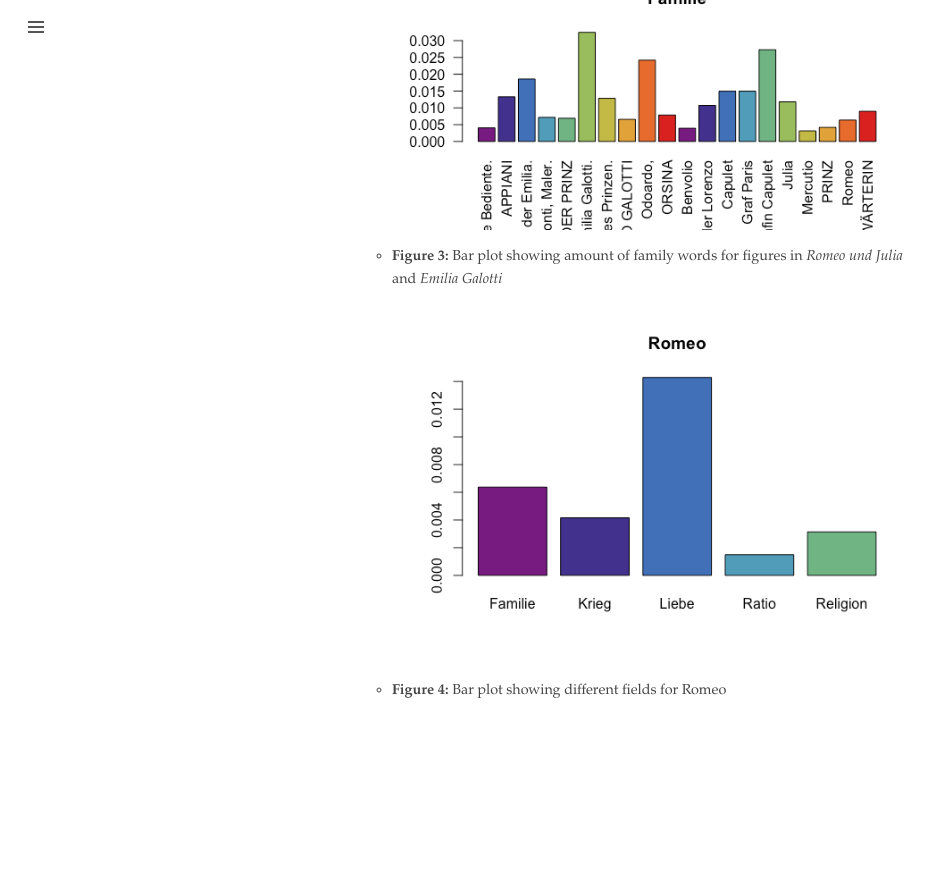
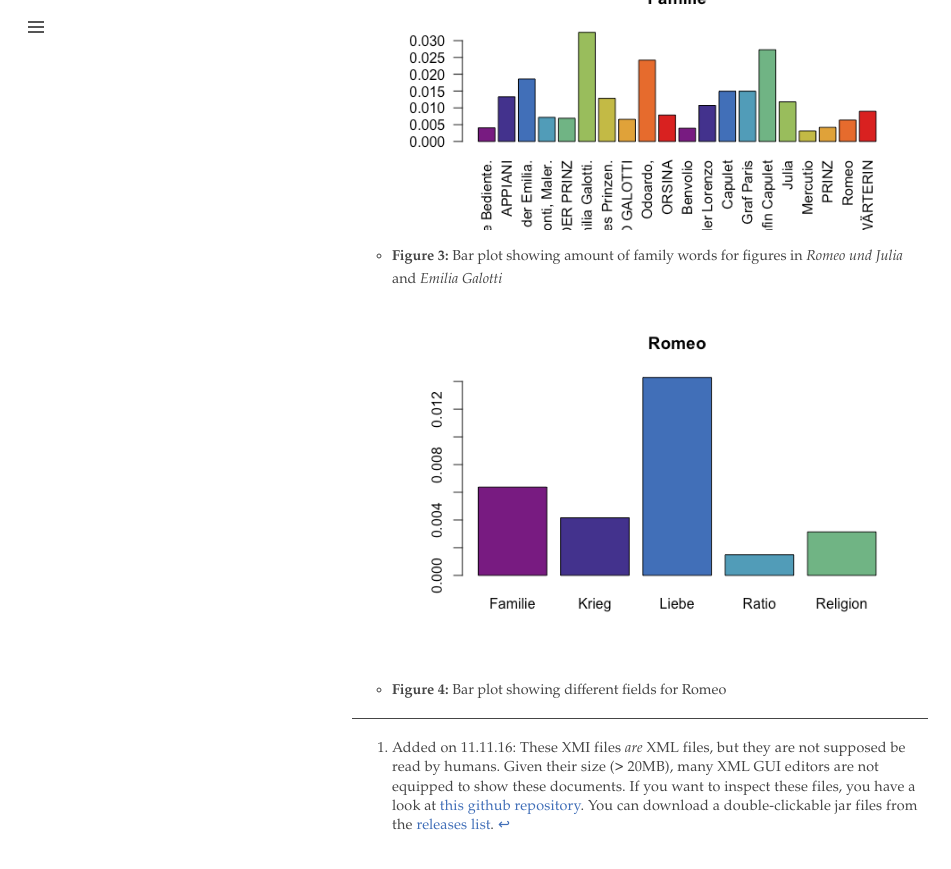
Before and after one commit to quadrama/quadrama.github.io, a Jekyll site: the page built from _posts/2016-10-21-analysing-speech.md, in a window 1280 px wide and 900 px high, scrolled down 6508 px. Shown: the top 869 px of the window, without its empty margins (0-951 px from the left). Built offline with Jekyll 4.4.1, drawn with Linux system fonts in a browser that asks for light colours; nearby versions of some CDN libraries; library files that are not in the unit come from our copies; before the commit the page ends 7274 px from its top, so only the background shows below that.

Commit message:
Added pointer to XMI viewer

````diff
--- a/_posts/2016-10-21-analysing-speech.md
+++ b/_posts/2016-10-21-analysing-speech.md
@@ -114,9 +114,11 @@ java -cp code\drama.Main.jar de.unistuttgart.ims.drama.Main.TEI2XMI --input tei
 ```
 {:.os_win}
 
-This should not take longer than 2 minutes, and you will see a lot of output during processing. If everything goes well, you will find the files `rksp.0.xmi` and `vndf.0.xmi` in the directory `xmi` (as well as a file called `typesystem.xml`).
+This should not take longer than 2 minutes, and you will see a lot of output during processing. If everything goes well, you will find the files `rksp.0.xmi` and `vndf.0.xmi` in the directory `xmi` (as well as a file called `typesystem.xml`)[^1].
 
 You have now converted the TEI files into XMI, and also added a lot of linguistic and non-linguistic annotation. The next step will be exporting some of the information in the XMI files into *comma-separated values*-format that can be read easily with R.
+
+[^1]: Added on 11.11.16: These XMI files *are* XML files, but they are not supposed be read by humans. Given their size (> 20MB), many XML GUI editors are not equipped to show these documents. If you want to inspect these files, you have a look at [this github repository](https://github.com/nilsreiter/SimpleXmiViewer). You can download a double-clickable jar files from the [releases list](https://github.com/nilsreiter/SimpleXmiViewer/releases).
 
 ## Export in CSV
 Again, go into the directory `QD_DIR` (if you have left in the meantime).
````
